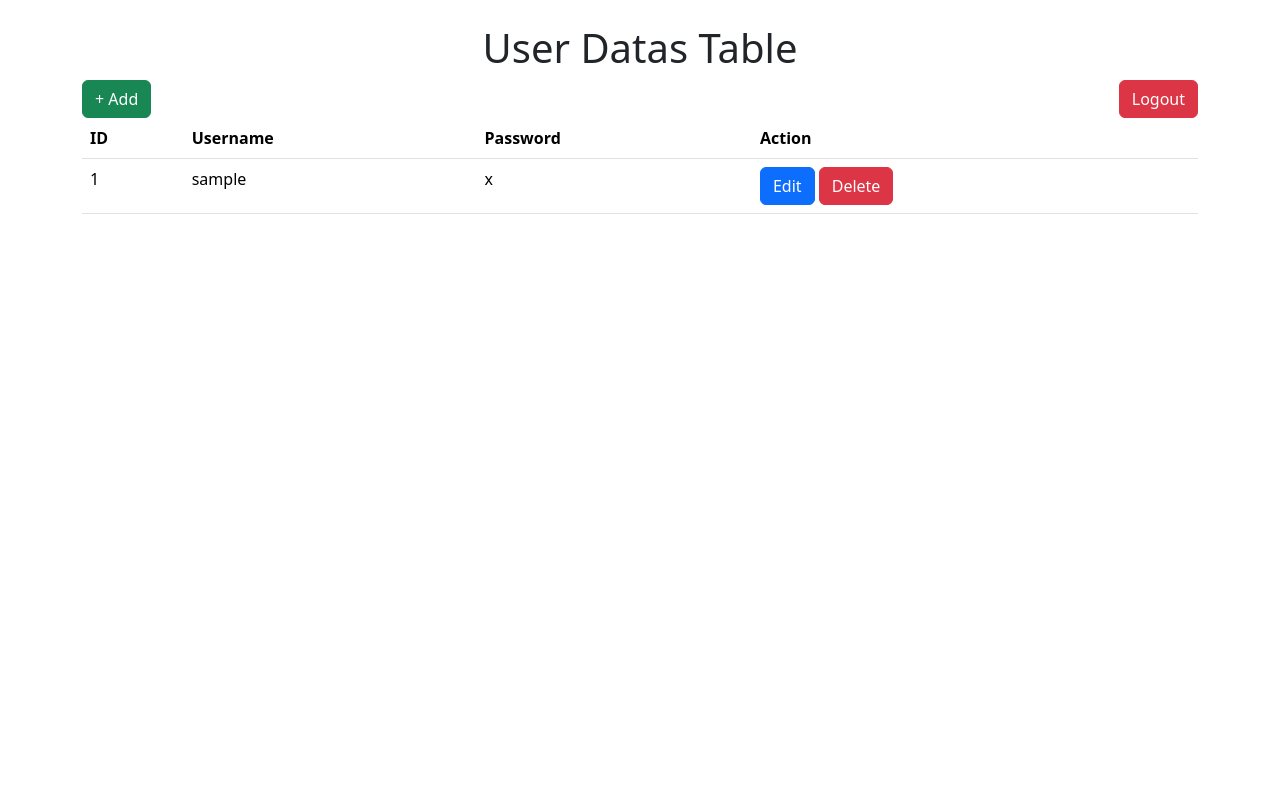
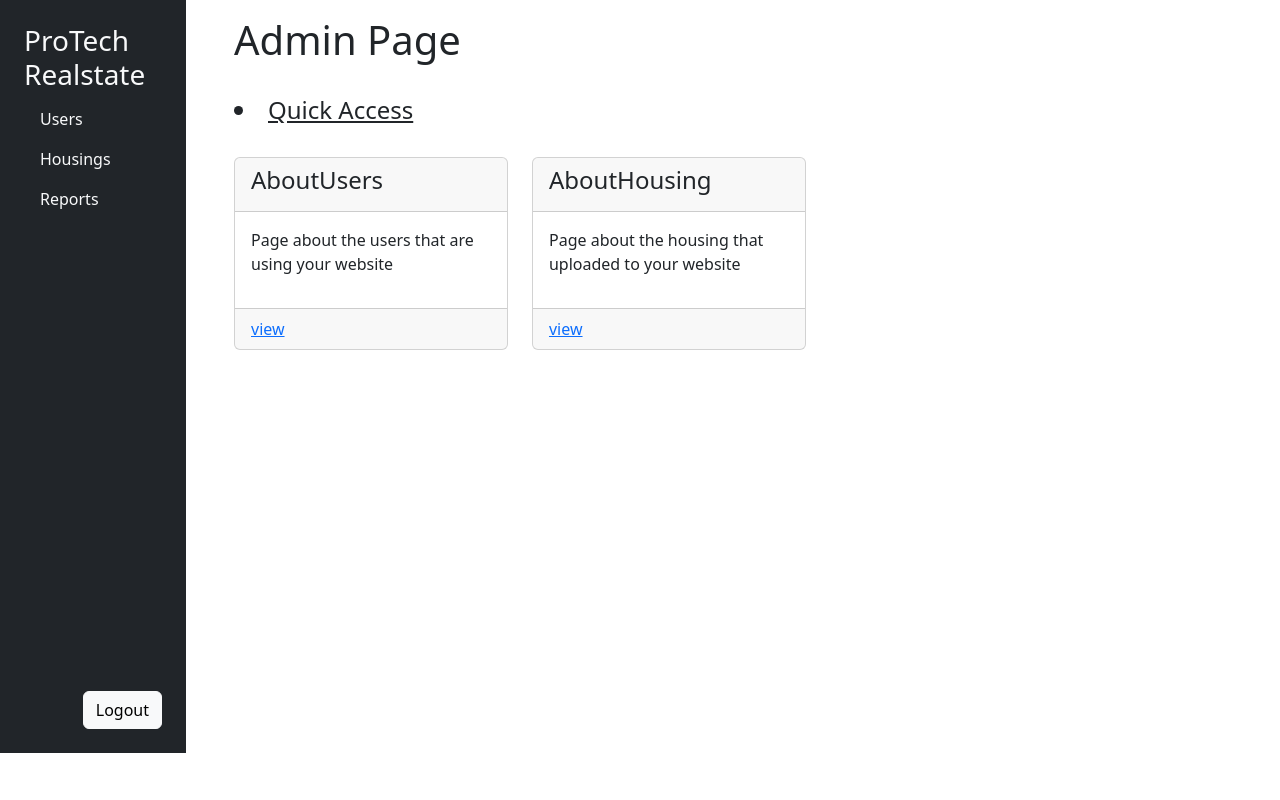
Before and after one commit to ThawHtooZin/Housing-Network, a PHP site: page /admin/Index.php in a window 1280 px wide. Run offline with PHP 8.4, Linux system fonts and the light colour scheme; the visitor is signed in with stand-in values (Sample User, id 1); tables that the repository leaves empty or names only in its code hold one stand-in row (values such as "Sample post").

Commit message:
in the process of doing the admin dashboard and finished the Home and users pages

```diff
--- a/admin/Index.php
+++ b/admin/Index.php
@@ -12,36 +12,57 @@
 <html lang="en" dir="ltr">
   <head>
     <meta charset="utf-8">
-    <title></title>
+    <title>ProTech Realstate : Home</title>
   </head>
   <link href="https://cdn.jsdelivr.net/npm/bootstrap@5.3.0-alpha1/dist/css/bootstrap.min.css" rel="stylesheet" integrity="sha384-GLhlTQ8iRABdZLl6O3oVMWSktQOp6b7In1Zl3/Jr59b6EGGoI1aFkw7cmDA6j6gD" crossorigin="anonymous">
   <body>
-    <div class="container mt-4">
-      <h1 class="text-center">User Datas Table</h1>
-      <a href="add.php" class="btn btn-success">+ Add</a>
-      <a href="../logout.php" class="btn btn-danger float-end">Logout</a>
-      <table class="table">
-        <tr>
-          <th>ID</th>
-          <th>Username</th>
-          <th>Password</th>
-          <th>Action</th>
-        </tr>
-        <?php
-          $sql = "SELECT * FROM users";
-          $data = $conn->query($sql);
-          foreach ($data as $datas) {
-          ?>
-          <tr>
-            <td><?php echo $datas['id']; ?></td>
-            <td><?php echo $datas['username']; ?></td>
-            <td><?php echo $datas['password'] ?></td>
-            <td><a href="edit.php" class="btn btn-primary">Edit</a> <a href="delete.php" class="btn btn-danger">Delete</a> </td>
-          </tr>
-          <?php
-          }
-        ?>
-      </table>
+    <div class="container row">
+      <?php
+      include 'sidebar.php';
+       ?>
+      <div class="container ps-5 mt-3 col-10">
+        <h1>Admin Page</h1>
+        <br>
+        <!-- Quick Access -->
+        <h4 style="text-decoration:underline;"><li>Quick Access</li></h4>
+        <br>
+        <div class="row">
+          <div class="col-4">
+            <!-- About Users -->
+            <div class="card">
+              <div class="card-header">
+                <h4>AboutUsers</h4>
+              </div>
+              <div class="card-body">
+                <p>Page about the users that are using your website</p>
+              </div>
+              <div class="card-footer">
+                <a href="users.php">view</a>
+              </div>
+            </div>
+          </div>
+          <!-- End About Users -->
+          <!-- About Housing -->
+          <div class="col-4">
+            <div class="card">
+              <div class="card-header">
+                <h4>AboutHousing</h4>
+              </div>
+              <div class="card-body">
+                <p>Page about the housing that uploaded to your website</p>
+              </div>
+              <div class="card-footer">
+                <a href="hosung.php">view</a>
+              </div>
+            </div>
+          </div>
+          <!-- End About Housing -->
+        </div>
+        <!-- End Quick Access -->
+      </div>
+      <!-- Income Rates Chart -->
+
+      <!-- End Income Rates Chart -->
     </div>
   </body>
 </html>
--- /dev/null
+++ b/admin/sidebar.php
@@ -0,0 +1,15 @@
+<div class="container p-4 col-2 bg-dark">
+  <h3 class="text-light"><a href="Index.php" style="text-decoration:none;" class="text-light">ProTech Realstate</a></h3>
+  <ul class="nav flex-column" style="margin-bottom:236px;">
+    <li class="nav-item">
+      <a class="nav-link text-light" href="users.php">Users</a>
+    </li>
+    <li class="nav-item">
+      <a class="nav-link text-light" href="housing.php">Housings</a>
+    </li>
+    <li class="nav-item">
+      <a class="nav-link text-light" href="reports.php">Reports</a>
+    </li>
+  </ul>
+  <a href="../logout.php" class="btn btn-light float-end" style="margin-top: 236px;">Logout</a>
+</div>
```
Also changed, not shown: admin/housing.php (added, +51 -0 lines), admin/users.php (added, +51 -0 lines).
